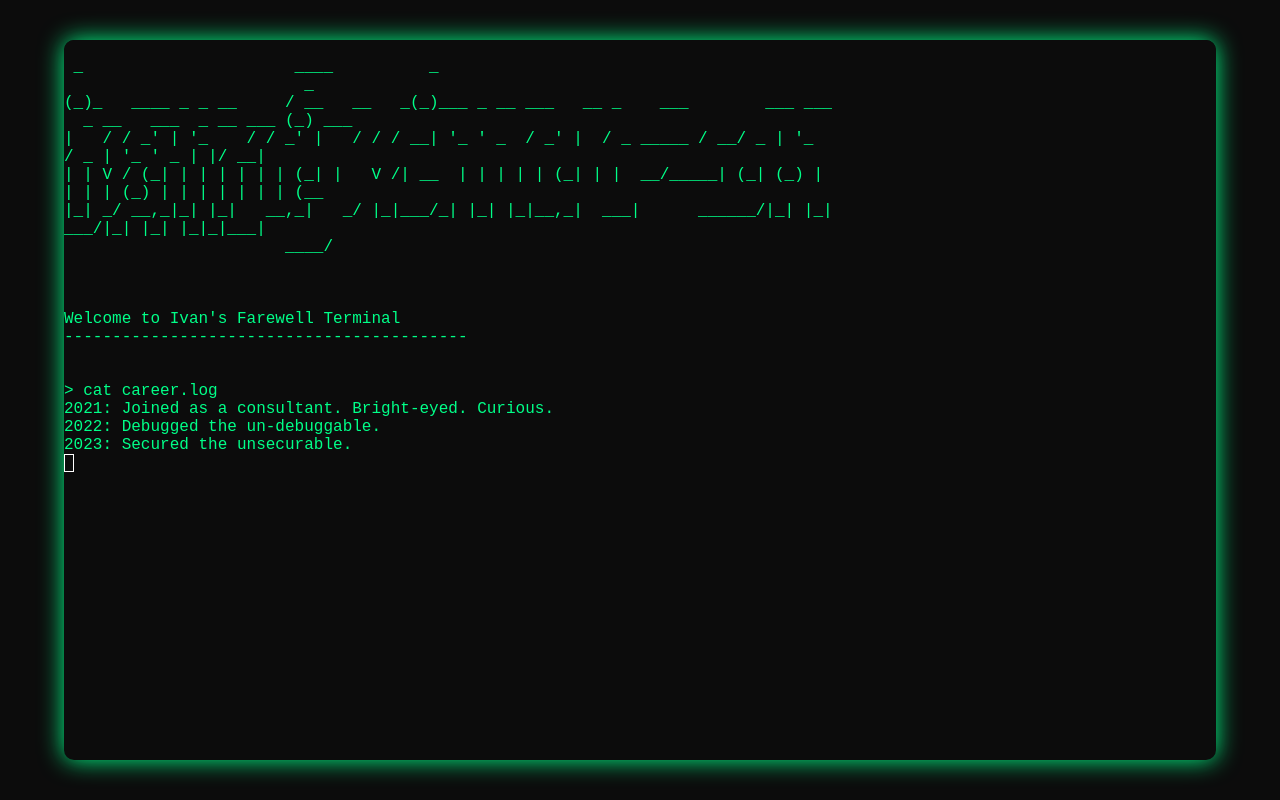
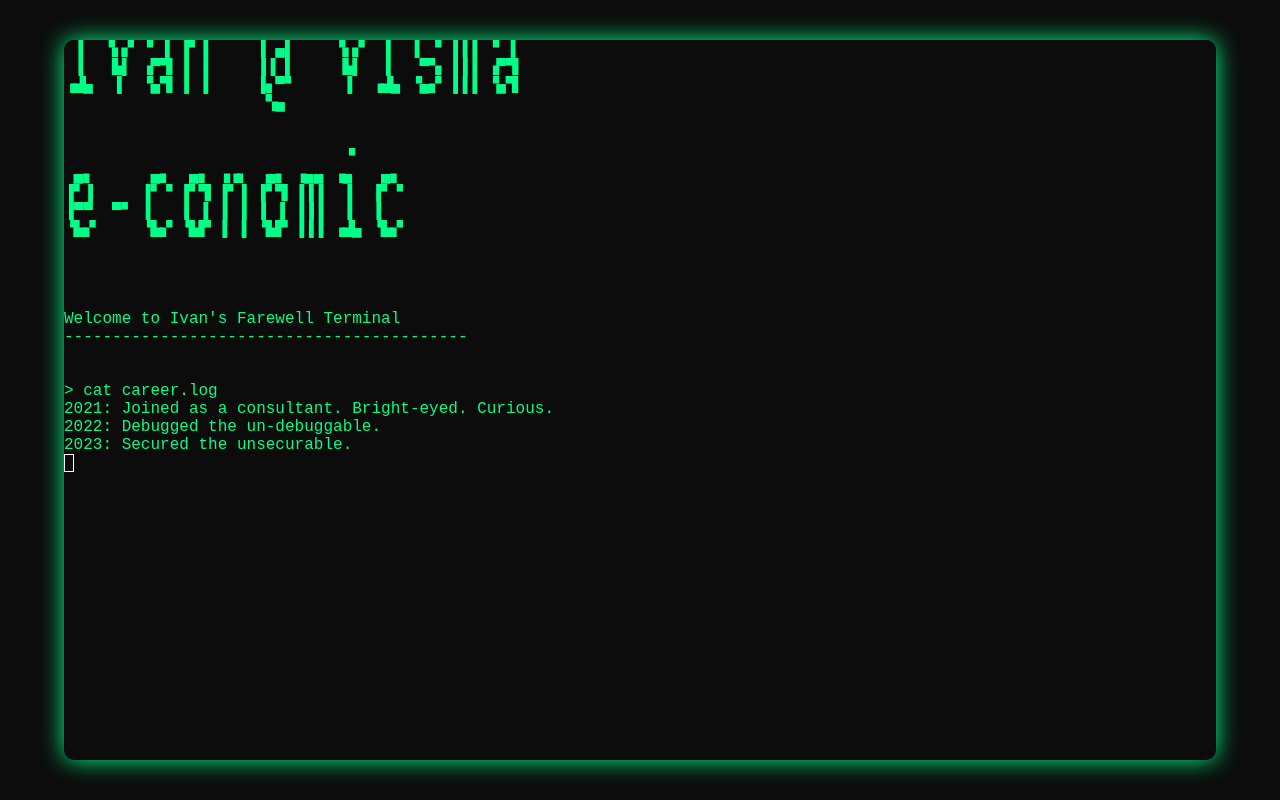
Before and after one commit to ivan-sedlak/logout, a plain HTML site: page index.html in a window 1280 px wide. Drawn offline with nearby package versions, Linux system fonts and the light colour scheme.

Commit message:
Update index.html

```diff
--- a/index.html
+++ b/index.html
@@ -41,12 +41,22 @@
     term.open(document.getElementById('terminal'));
 
     const logo = `
- _                      ____          _                                                                  _
-(_)_   ____ _ _ __     / __ \  __   _(_)___ _ __ ___   __ _    ___        ___ ___  _ __   ___  _ __ ___ (_) ___
-| \ \ / / _' | '_ \   / / _' | \ \ / / / __| '_ ' _ \ / _' |  / _ \_____ / __/ _ \| '_ \ / _ \| '_ ' _ \| |/ __|
-| |\ V / (_| | | | | | | (_| |  \ V /| \__ \ | | | | | (_| | |  __/_____| (_| (_) | | | | (_) | | | | | | | (__
-|_| \_/ \__,_|_| |_|  \ \__,_|   \_/ |_|___/_| |_| |_|\__,_|  \___|      \___\___/|_| |_|\___/|_| |_| |_|_|\___|
-                       \____/
+
+ ▝                               ▝
+▗▄  ▗ ▗  ▄▖ ▗▗▖      ▞▜▖    ▗ ▗ ▗▄   ▄▖ ▗▄▄  ▄▖
+ ▐  ▝▖▞ ▝ ▐ ▐▘▐     ▐ ▄▌    ▝▖▞  ▐  ▐ ▝ ▐▐▐ ▝ ▐
+ ▐   ▙▌ ▗▀▜ ▐ ▐     ▐▐ ▌     ▙▌  ▐   ▀▚ ▐▐▐ ▗▀▜
+▗▟▄  ▐  ▝▄▜ ▐ ▐     ▐▖▀▘     ▐  ▗▟▄ ▝▄▞ ▐▐▐ ▝▄▜
+                     ▚▄
+
+
+                             ▝
+ ▄▖      ▄▖  ▄▖ ▗▗▖  ▄▖ ▗▄▄ ▗▄   ▄▖
+▐▘▐     ▐▘▝ ▐▘▜ ▐▘▐ ▐▘▜ ▐▐▐  ▐  ▐▘▝
+▐▀▀  ▀▘ ▐   ▐ ▐ ▐ ▐ ▐ ▐ ▐▐▐  ▐  ▐
+▝▙▞     ▝▙▞ ▝▙▛ ▐ ▐ ▝▙▛ ▐▐▐ ▗▟▄ ▝▙▞
+
+
 `;
 
     const farewellMsg = [
```
